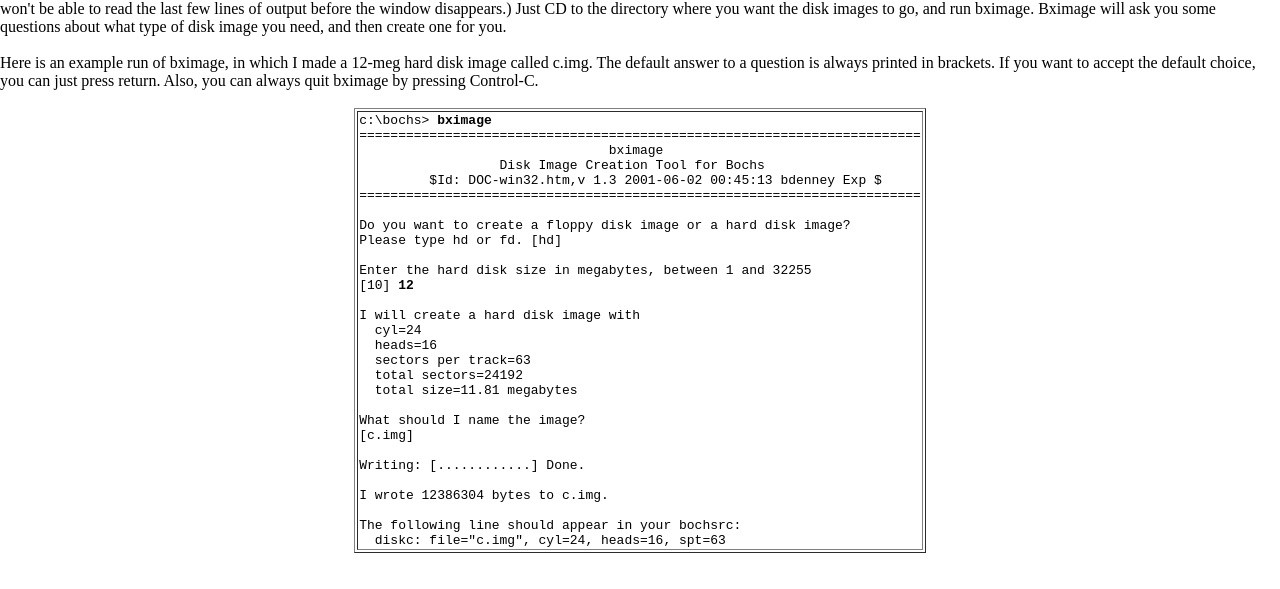
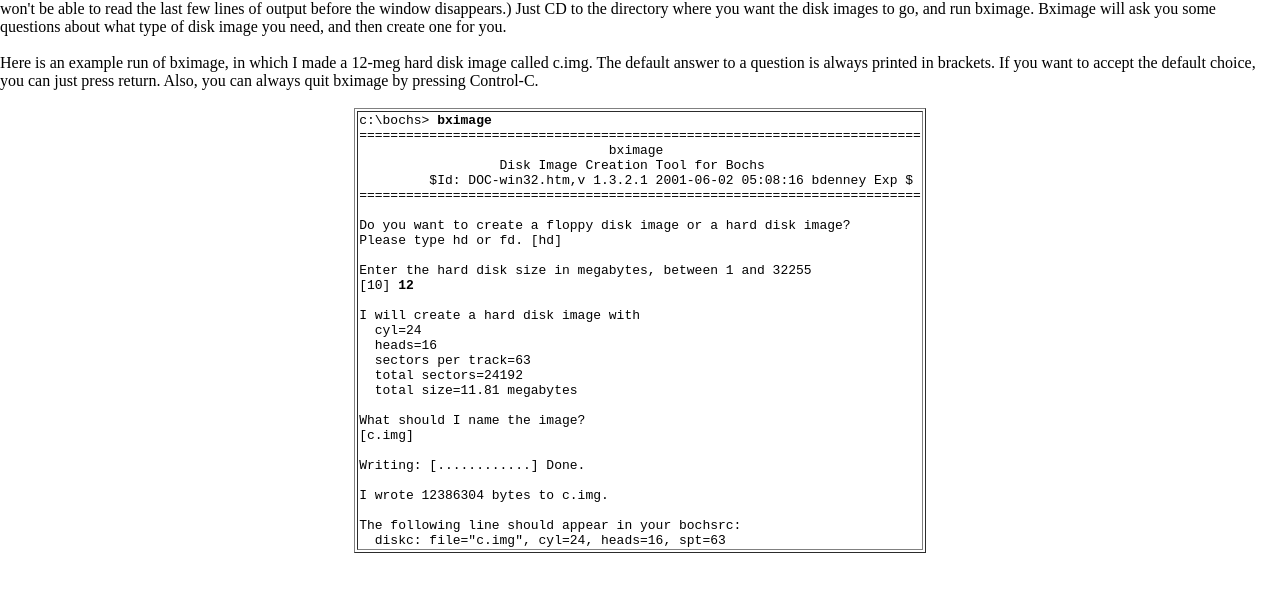
Before and after one commit to ipxe/bochs, a plain HTML site: page build/win32/DOC-win32.htm in a window 1280 px wide. Shown: the part 1785-2374 px from the top of the page. Drawn offline with Linux system fonts and the light colour scheme.

Commit message:
- backport from main branch
git-svn-id: https://bochs.svn.sourceforge.net/svnroot/bochs/branches/unlabeled-1.3.2/bochs@752 5c200c8f-f062-490a-aca5-964d1c9e8edb

```diff
--- a/build/win32/DOC-win32.htm
+++ b/build/win32/DOC-win32.htm
@@ -228,7 +228,7 @@ c:\bochs> <b>bximage</b>
 ========================================================================
                                 bximage
                   Disk Image Creation Tool for Bochs
-         $Id: DOC-win32.htm,v 1.3 2001-06-02 00:45:13 bdenney Exp $
+         $Id: DOC-win32.htm,v 1.3.2.1 2001-06-02 05:08:16 bdenney Exp $
 ========================================================================
 
 Do you want to create a floppy disk image or a hard disk image?
```
